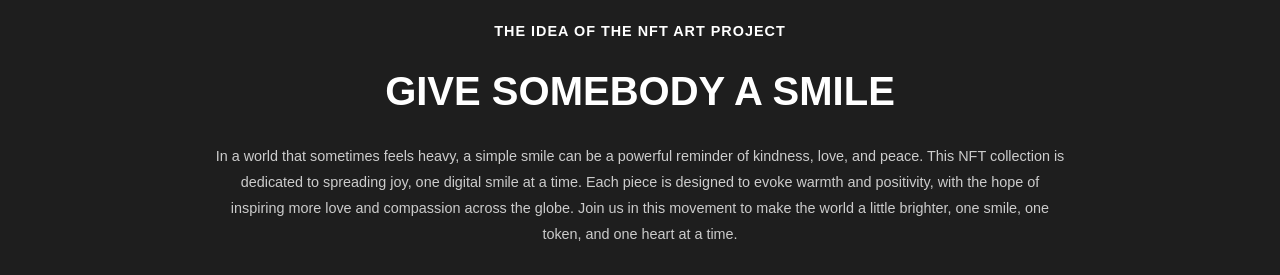
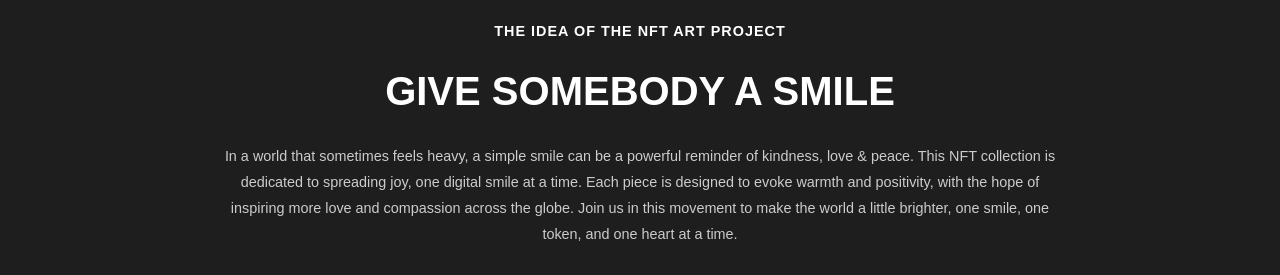
Before and after one commit to pr1m3um/pr1m3um.github.io, a plain HTML site: page index.html in a window 1280 px wide. Shown: the part 1420-1695 px from the top of the page. Drawn offline with Linux system fonts and the light colour scheme.

Commit message:
Update index.html

```diff
--- a/index.html
+++ b/index.html
@@ -157,7 +157,7 @@
             GIVE SOMEBODY A SMILE
         </h1>
         <p style="font-size: 0.9rem; color: #ccc; max-width: 850px; margin: 30px auto; line-height: 1.8;">
-            In a world that sometimes feels heavy, a simple smile can be a powerful reminder of kindness, love, and peace. This NFT collection is dedicated to spreading joy, one digital smile at a time. Each piece is designed to evoke warmth and positivity, with the hope of inspiring more love and compassion across the globe. Join us in this movement to make the world a little brighter, one smile, one token, and one heart at a time.
+            In a world that sometimes feels heavy, a simple smile can be a powerful reminder of kindness, love & peace. This NFT collection is dedicated to spreading joy, one digital smile at a time. Each piece is designed to evoke warmth and positivity, with the hope of inspiring more love and compassion across the globe. Join us in this movement to make the world a little brighter, one smile, one token, and one heart at a time.
         </p>
         <p style="font-size: 1rem; color: #ccc; margin-top: 20px;">The postcard generator is a free option to spread your smile to the world.</p>
 		<div style="display: flex; justify-content: center; gap: 40px; margin-top: 30px;">
```
